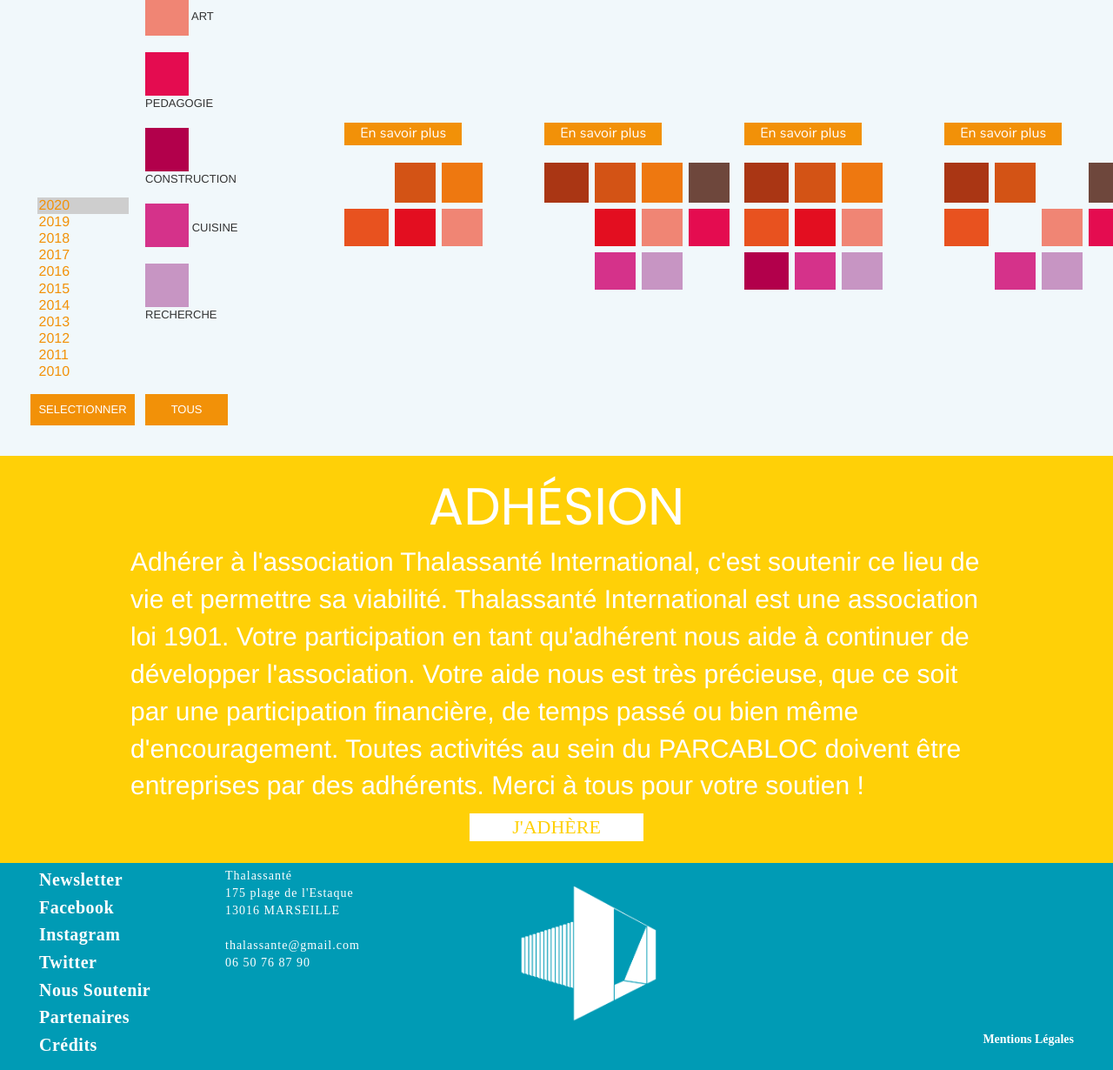
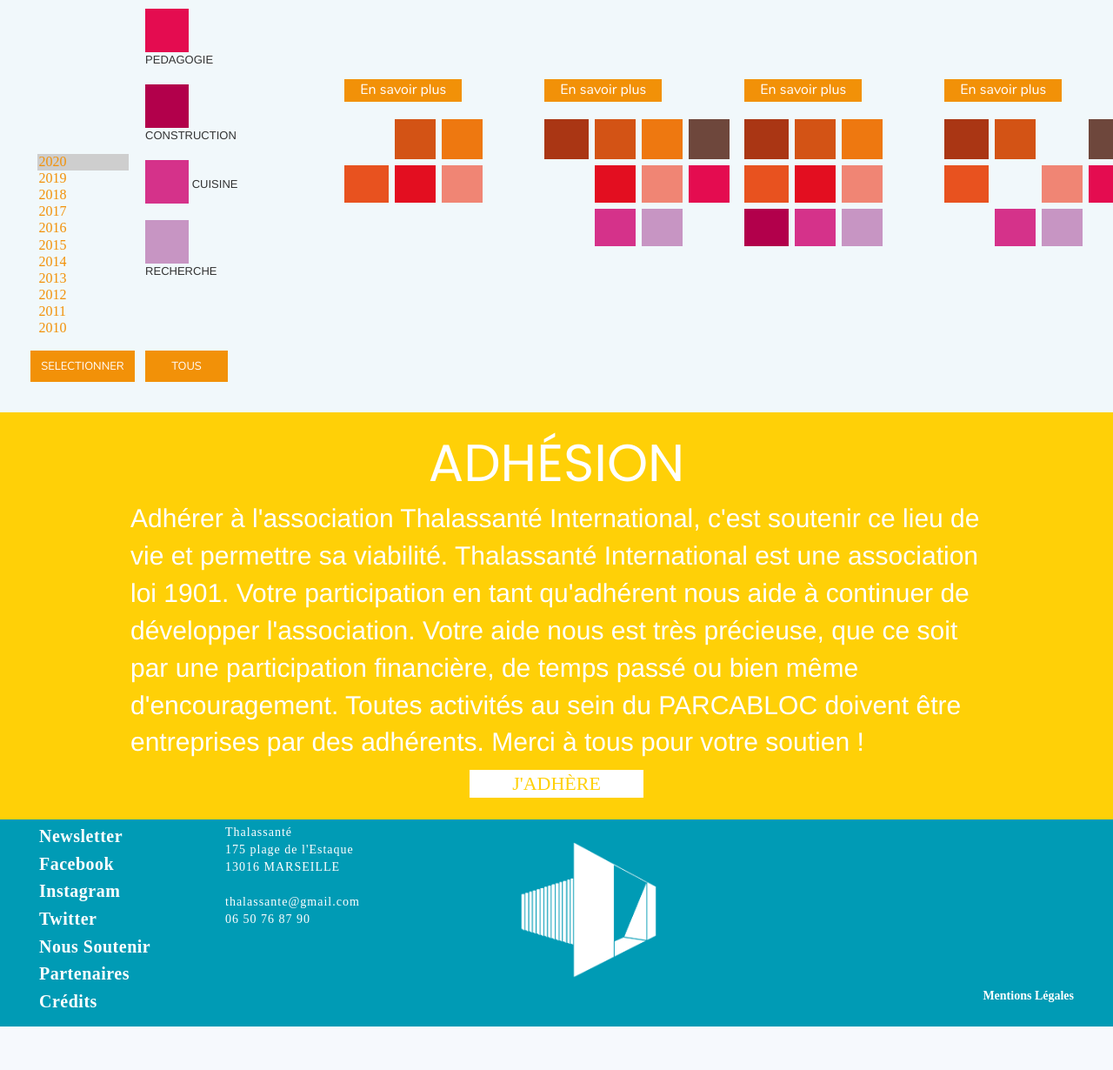
Before and after one commit to mohamed-hadjadji/thalassante, a PHP site: page / in a window 1280 px wide; the page is wider, and only the part inside the window is pictured. Shown: the part 3535-4765 px from the top of that part at 87% size. After the commit the page ends 4715 px from the top of that part, so only its background shows below. Run offline with PHP 8.4, Linux system fonts and the light colour scheme; data comes from the database, SQL or seed files in the repository; some libraries are stand-ins or nearby versions; some web fonts are replaced.

Commit message:
style responsive

```diff
--- a/css/activite-tel.css
+++ b/css/activite-tel.css
@@ -21,12 +21,18 @@
 	font-family: 'Nunito-Regular', arial;
 	margin-bottom: 100px;
 }
+@font-face {
+
+    src: url('../fonts/poppins/Poppins-Bold.ttf');
+
+}
 
 .pre-act h1{
 	font-size: 40px;
 	text-align: center;
-	margin-bottom:60px;
+	margin-bottom:30px;
 	padding-top: 5%;
+	font-family: 'Poppins';
 }
 #para-act{
 	display: flex;
@@ -56,9 +62,14 @@
     justify-content: space-around;
 
 }
+.oc-section-date-activite
+{
+  align-self: center;
+
+}
 #year{
 	background-color: #F1F8FB;
-	height: 304px;
+	height: 180px;
 }
 #year::-webkit-scrollbar-thumb{
 	background-color: #F29108;
@@ -68,25 +79,21 @@
 	width: 10px;
 
 }
+@font-face {
+  src: url('../fonts/nunito/Nunito-Light.ttf');
+  font-family: 'Nunito-Light';
+}
 #year option{
+	font-family: 'Nunito-Light';
 	color:#F29108;
-	font-size: 16px;
+	font-size: 20px;
 
 }
-#option{
-	color: white;
-	font-size: 16px;
-	background-color: #F29108;
-	border-color: #F29108;
-	width: 70px;
-	height: 30px;
-	margin-top: 15px;
 
-}
 .bo-coul{
 	display: flex;
 	justify-content: space-around;
-	margin-bottom: 100px;
+	margin-bottom: 30px;
 }
 #but-cont{
 
@@ -95,13 +102,7 @@
 	padding: 20px;
 	border: 0;
 }
-.tous{
-	color: white;
-    font-size: 13px;
-    border-color: #F29108;
-    height: 36px;
-    width: 70px;
-}
+
 #activ{
 	display: flex;
 	flex-direction: column;
@@ -114,7 +115,7 @@
 	width: 200px;
 	margin: 16px;
 	margin-bottom: 30%;
-	font-family: 'Nunito-Regular', arial;
+
 }
 .oc-img-get_act-momo{
 	width: 140px;
@@ -123,15 +124,25 @@
 .titac{
 	color: #F29108;
 	padding-top: 15px;
-	width: 95%;
+	width: 100%;
 
 }
+@font-face {
+  src: url('../fonts/nunito/Nunito-Black.ttf');
+  font-family: 'Nunito-Black';
+}
 .titre{
-	font-size: 18px;
+	font-family: 'Nunito-Black';
+	font-size: 16px;
+}
+@font-face {
+  src: url('../fonts/nunito/Nunito-Regular.ttf');
+  font-family: 'Nunito-Regular';
 }
 .text{
-	font-size: 13px;
-	 height: 300px;
+	font-family: 'Nunito-Regular';
+	font-size: 12px;
+	height: 250px;
 }
 
 #fich a{
@@ -141,12 +152,18 @@
    padding: 3px;
 }
 .bo-sav{
-color: white;
-    font-size: 13px;
+    color: white;
+    font-size: 14px;
+    font-family: 'Nunito-Regular';
     background-color: #F29108;
-    border-color: #F29108;
-    width: 111px;
+    border: 0;
+    width: 110px;
     height: 26px;
+}
+
+#fich-act{
+    width: 600px;
+    height: 700px;
 }
 #tabact{
     width: 150px;
@@ -161,7 +178,24 @@
 	border-right: 4px solid #F1F8FB;
 	width: 25%;
 }
-
+#option{
+	color: white;
+	font-size: 15px;
+	background-color: #F29108;
+	border: 0;
+	width: 130px;
+	height: 30px;
+	margin-top: 15px;
+	font-family: 'Nunito-Regular';
+}
+.tous{
+	font-family: 'Nunito-Regular';
+	color: white;
+    font-size: 15px;
+    border: 0;
+    height: 36px;
+    width: 70px;
+}
 .custom-select
 {
 	border: 0;
--- a/css/activite.css
+++ b/css/activite.css
@@ -17,7 +17,7 @@
 }
 .imgact
 {
-	width: 220px;
+
 }
 .oc-section-date-activite
 {
--- a/css/style.css
+++ b/css/style.css
@@ -26,7 +26,7 @@
 .pre-act h1{
 	font-size: 60px;
 	text-align: center;
-	margin-bottom:100px;
+	margin-bottom:50px;
 	padding-top: 2%;
   font-family: 'Poppins';
 
@@ -60,6 +60,11 @@
     justify-content: space-around;
     margin: 35px;
 }
+.oc-section-date-activite
+{
+  align-self: flex-end;
+
+}
 #year{
 	background-color: #F1F8FB;
 	height: 230px;
@@ -72,20 +77,21 @@
 	width: 10px;
 
 }
+@font-face {
+  src: url('../fonts/nunito/Nunito-Light.ttf');
+  font-family: 'Nunito-Light';
+}
 #year option{
+  font-family: 'Nunito-Light';
 	color:#F29108;
 	font-size: 16px;
 
 }
-#option{
-	color: white;
-	font-size: 13px;
-  border: 0;
-	background-color: #F29108;
-	width: 120px;
-	height: 36px;
+@font-face {
+  src: url('../fonts/nunito/Nunito-Black.ttf');
+  font-family: 'Nunito-Black';
+}
 
-}
 .bo-coul{
 	width: 270px;
     font-size: 13px;
@@ -108,10 +114,7 @@
 
 
 }
-@font-face {
-  src: url('../fonts/nunito/Nunito-Black.ttf');
-  font-family: 'Nunito-Black';
-}
+
 .titre{
   font-family: 'Nunito-Black';
 	font-size: 18px;
@@ -133,13 +136,21 @@
    padding: 3px;
 }
 .bo-sav{
-color: white;
+  color: white;
   font-size: 16px;
   font-family: 'Nunito-Regular';
     background-color: #F29108;
     border: 0;
     width: 135px;
     height: 26px;
+}
+.ui-widget-content, .ui-front, .ui-resizable{
+  width: 950px;
+
+}
+#fich-act{
+    width: 900px;
+    height: 900px;
 }
 #tabact{
 	width: 330px;
@@ -160,8 +171,18 @@
 	width: 50px;
   height: 50px;
 }
+#option{
+  font-family: 'Nunito-Regular';
+  color: white;
+  font-size: 13px;
+  border: 0;
+  background-color: #F29108;
+  width: 120px;
+  height: 36px;
+
+}
 .tous{
-
+	  font-family: 'Nunito-Regular';
 	  color: white;
     font-size: 13px;
     border: 0;
```
